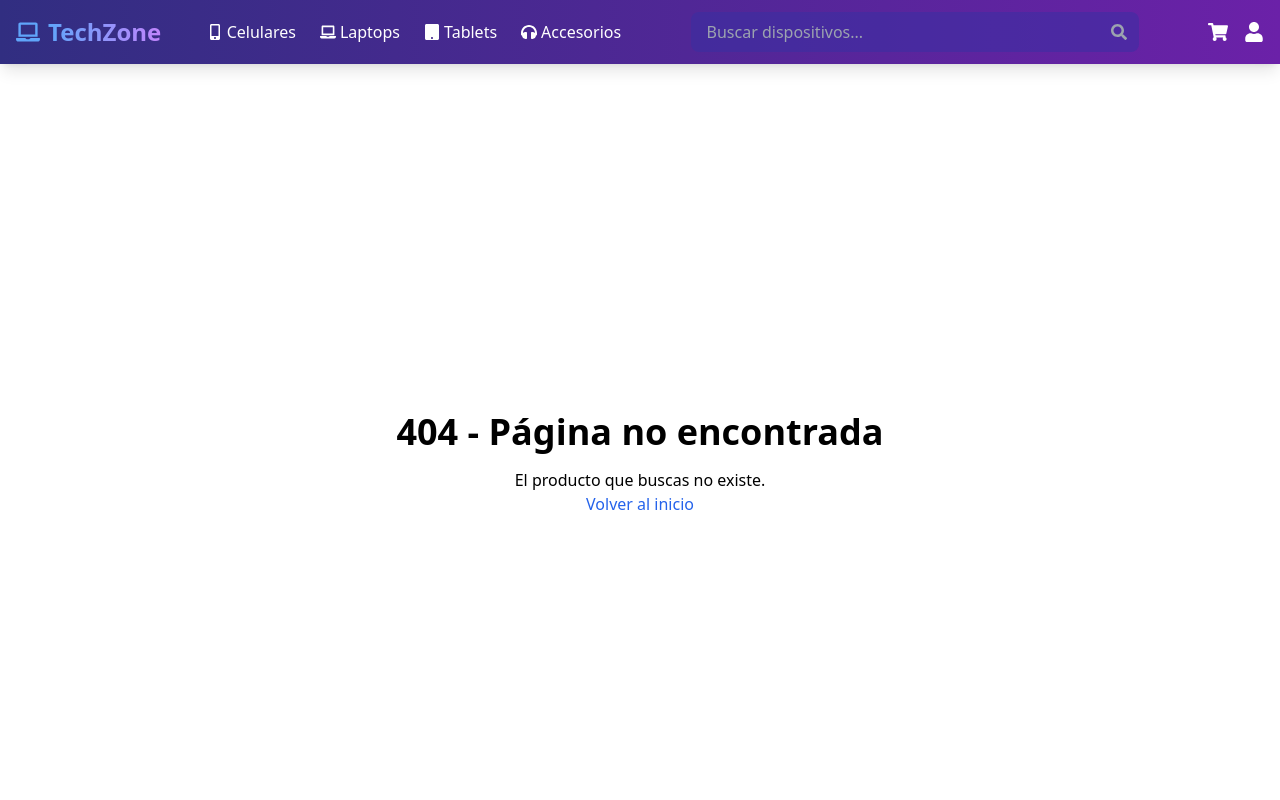
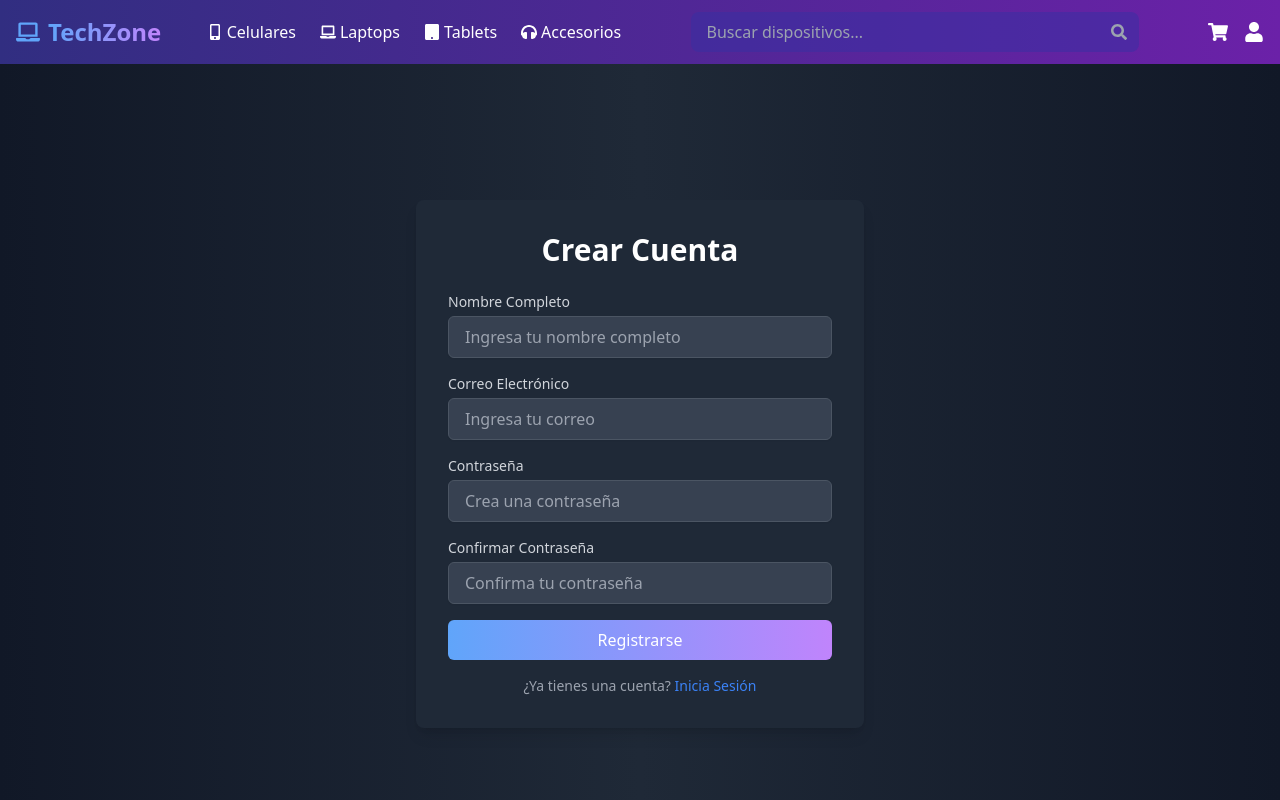
Before and after one commit to AlejoGuti1122/Ecommerce-next.js, a Next.js app in the folder front/: page /register in a window 1280 px wide. Before the commit this address had no page. Shown: the top 800 px of the page. Built offline with nearby package versions, Linux system fonts and the light colour scheme.

Commit message:
creación de login y register

```diff
--- /dev/null
+++ b/front/src/app/(views)/login/page.tsx
@@ -0,0 +1,12 @@
+import LoginPage from '@/features/login/components/Login'
+import React from 'react'
+
+const page = () => {
+  return (
+    <div>
+      <LoginPage />
+    </div>
+  )
+}
+
+export default page
--- /dev/null
+++ b/front/src/app/(views)/register/page.tsx
@@ -0,0 +1,12 @@
+import RegisterPage from "@/features/register/components/Register"
+import React from "react"
+
+const page = () => {
+  return (
+    <div>
+      <RegisterPage />
+    </div>
+  )
+}
+
+export default page
--- /dev/null
+++ b/front/src/features/login/components/Login/index.tsx
@@ -0,0 +1,87 @@
+"use client"
+import React, { useState } from "react"
+
+export default function LoginPage() {
+  const [email, setEmail] = useState("")
+  const [password, setPassword] = useState("")
+  const [error, setError] = useState("")
+
+  const handleSubmit = (e: React.FormEvent) => {
+    e.preventDefault()
+
+    // Validación básica
+    if (!email || !password) {
+      setError("Todos los campos son obligatorios")
+      return
+    }
+
+    if (!/\S+@\S+\.\S+/.test(email)) {
+      setError("El correo electrónico no es válido")
+      return
+    }
+
+    // Si pasa la validación
+    setError("")
+    console.log("Submit exitoso")
+  }
+
+  return (
+    <div className="flex items-center justify-center min-h-screen bg-gradient-to-r from-gray-900 via-gray-800 to-gray-900">
+      <div className="bg-gray-800 p-8 rounded-lg shadow-lg w-full max-w-md">
+        <h1 className="text-3xl font-bold mb-6 text-center text-white">
+          Iniciar Sesión
+        </h1>
+        <form onSubmit={handleSubmit}>
+          <div className="mb-4">
+            <label
+              htmlFor="email"
+              className="block text-sm font-medium text-gray-300"
+            >
+              Correo Electrónico
+            </label>
+            <input
+              type="email"
+              id="email"
+              value={email}
+              onChange={(e) => setEmail(e.target.value)}
+              className="mt-1 block w-full px-4 py-2 bg-gray-700 text-white border border-gray-600 rounded-md shadow-sm focus:outline-none focus:ring-blue-500 focus:border-blue-500"
+              placeholder="Ingresa tu correo"
+            />
+          </div>
+          <div className="mb-4">
+            <label
+              htmlFor="password"
+              className="block text-sm font-medium text-gray-300"
+            >
+              Contraseña
+            </label>
+            <input
+              type="password"
+              id="password"
+              value={password}
+              onChange={(e) => setPassword(e.target.value)}
+              className="mt-1 block w-full px-4 py-2 bg-gray-700 text-white border border-gray-600 rounded-md shadow-sm focus:outline-none focus:ring-blue-500 focus:border-blue-500"
+              placeholder="Ingresa tu contraseña"
+            />
+          </div>
+          {error && <p className="text-red-500 text-sm mb-4">{error}</p>}
+          <button
+            type="submit"
+            className="w-full bg-gradient-to-r from-blue-400 to-purple-400 text-white py-2 px-4 rounded-md hover:opacity-90 transition"
+          >
+            Iniciar Sesión
+          </button>
+        </form>
+        <p className="mt-4 text-center text-gray-400 text-sm">
+          ¿No tienes una cuenta?{" "}
+          <a
+            href="#"
+            className="text-blue-500 hover:underline"
+          >
+            Regístrate
+          </a>
+        </p>
+      </div>
+    </div>
+  )
+}
--- /dev/null
+++ b/front/src/features/register/components/Register/index.tsx
@@ -0,0 +1,124 @@
+"use client"
+import React, { useState } from "react"
+
+const RegisterPage = () => {
+  const [formData, setFormData] = useState({
+    name: "",
+    email: "",
+    password: "",
+    confirmPassword: "",
+  })
+  const [error, setError] = useState("")
+
+  const handleChange = (e: React.ChangeEvent<HTMLInputElement>) => {
+    const { name, value } = e.target
+    setFormData((prev) => ({ ...prev, [name]: value }))
+  }
+
+  const handleSubmit = (e: React.FormEvent) => {
+    e.preventDefault()
+
+    const { name, email, password, confirmPassword } = formData
+
+    // Validaciones básicas
+    if (!name || !email || !password || !confirmPassword) {
+      setError("Todos los campos son obligatorios")
+      return
+    }
+
+    if (!/\S+@\S+\.\S+/.test(email)) {
+      setError("El correo electrónico no es válido")
+      return
+    }
+
+    if (password !== confirmPassword) {
+      setError("Las contraseñas no coinciden")
+      return
+    }
+
+    // Si pasa la validación
+    setError("")
+    console.log("Submit exitoso")
+  }
+
+  return (
+    <div className="flex items-center justify-center min-h-screen bg-gradient-to-r from-gray-900 via-gray-800 to-gray-900">
+      <div className="bg-gray-800 p-8 rounded-lg shadow-lg w-full max-w-md">
+        <h1 className="text-3xl font-bold mb-6 text-center text-white">Crear Cuenta</h1>
+        <form onSubmit={handleSubmit}>
+          <div className="mb-4">
+            <label htmlFor="name" className="block text-sm font-medium text-gray-300">
+              Nombre Completo
+            </label>
+            <input
+              type="text"
+              id="name"
+              name="name"
+              value={formData.name}
+              onChange={handleChange}
+              className="mt-1 block w-full px-4 py-2 bg-gray-700 text-white border border-gray-600 rounded-md shadow-sm focus:outline-none focus:ring-blue-500 focus:border-blue-500"
+              placeholder="Ingresa tu nombre completo"
+            />
+          </div>
+          <div className="mb-4">
+            <label htmlFor="email" className="block text-sm font-medium text-gray-300">
+              Correo Electrónico
+            </label>
+            <input
+              type="email"
+              id="email"
+              name="email"
+              value={formData.email}
+              onChange={handleChange}
+              className="mt-1 block w-full px-4 py-2 bg-gray-700 text-white border border-gray-600 rounded-md shadow-sm focus:outline-none focus:ring-blue-500 focus:border-blue-500"
+              placeholder="Ingresa tu correo"
+            />
+          </div>
+          <div className="mb-4">
+            <label htmlFor="password" className="block text-sm font-medium text-gray-300">
+              Contraseña
+            </label>
+            <input
+              type="password"
+              id="password"
+              name="password"
+              value={formData.password}
+              onChange={handleChange}
+              className="mt-1 block w-full px-4 py-2 bg-gray-700 text-white border border-gray-600 rounded-md shadow-sm focus:outline-none focus:ring-blue-500 focus:border-blue-500"
+              placeholder="Crea una contraseña"
+            />
+          </div>
+          <div className="mb-4">
+            <label htmlFor="confirmPassword" className="block text-sm font-medium text-gray-300">
+              Confirmar Contraseña
+            </label>
+            <input
+              type="password"
+              id="confirmPassword"
+              name="confirmPassword"
+              value={formData.confirmPassword}
+              onChange={handleChange}
+              className="mt-1 block w-full px-4 py-2 bg-gray-700 text-white border border-gray-600 rounded-md shadow-sm focus:outline-none focus:ring-blue-500 focus:border-blue-500"
+              placeholder="Confirma tu contraseña"
+            />
+          </div>
+          {error && <p className="text-red-500 text-sm mb-4">{error}</p>}
+          <button
+            type="submit"
+            className="w-full bg-gradient-to-r from-blue-400 to-purple-400 text-white py-2 px-4 rounded-md hover:opacity-90 transition"
+          >
+            Registrarse
+          </button>
+        </form>
+        <p className="mt-4 text-center text-gray-400 text-sm">
+          ¿Ya tienes una cuenta?{" "}
+          <a href="#" className="text-blue-500 hover:underline">
+            Inicia Sesión
+          </a>
+        </p>
+      </div>
+    </div>
+  )
+}
+
+export default RegisterPage
```
